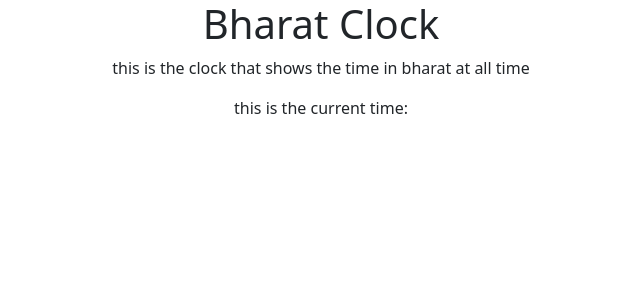
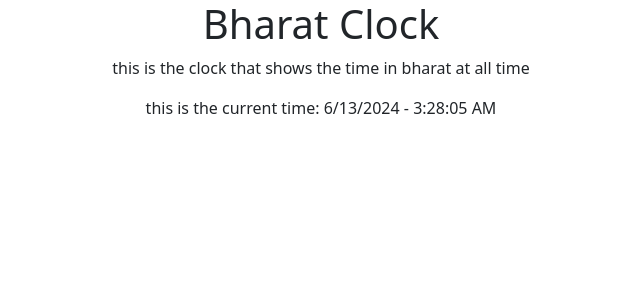
Before and after one commit to Asthaviradiya/Bharat-Clock, a React (Vite) app in the folder bharat-clock-version-1/: page / in a window 1280 px wide. Shown: the top 300 px of the page, without its empty margins (319-959 px from the left). Built offline with nearby package versions, Linux system fonts and the light colour scheme.

Commit message:
curr time jsx : current date and time is added

```diff
--- a/bharat-clock-version-1/src/components/CurrentTime.jsx
+++ b/bharat-clock-version-1/src/components/CurrentTime.jsx
@@ -1,4 +1,5 @@
 let CurrentTime = () => {
-    return <p>this is the current time:</p>
+    let time = new Date();
+    return <p>this is the current time: {time.toLocaleDateString()} - {time.toLocaleTimeString()}</p>
 }
 export default CurrentTime;
```
